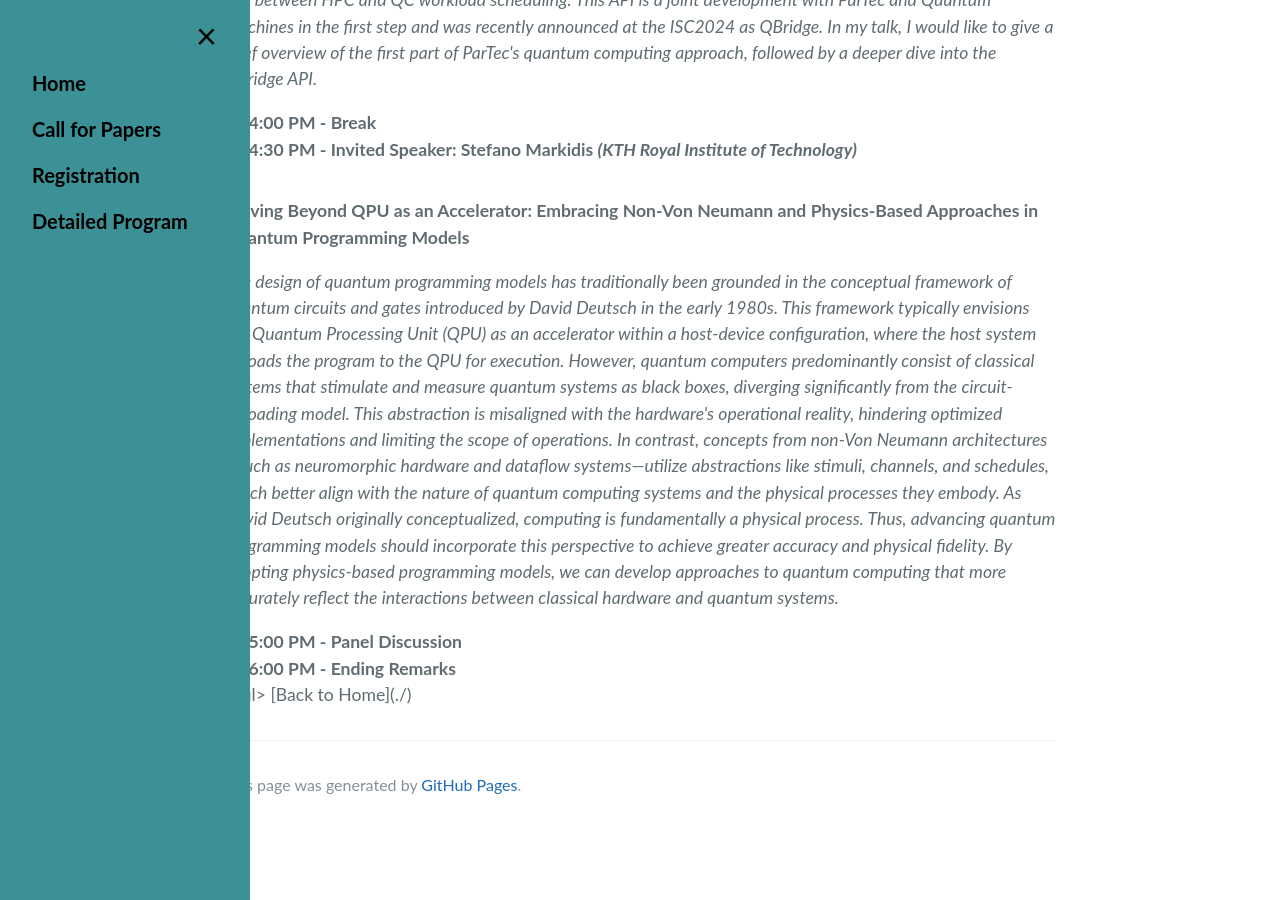
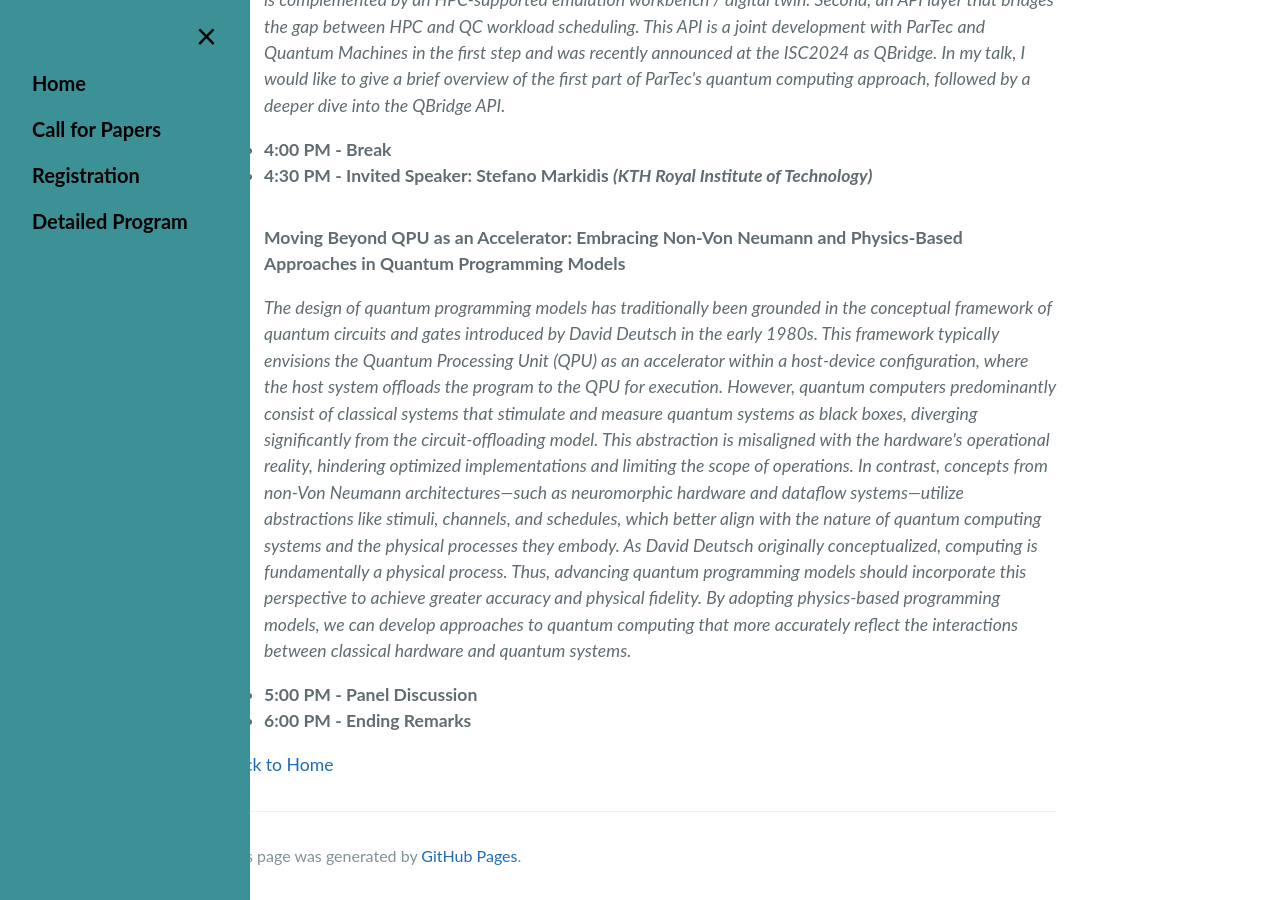
Before and after one commit to HPQCI/HPQCI.github.io, a Jekyll site: the page built from program.md, in a window 1280 px wide and 900 px high, scrolled down 1290 px. Built offline with Jekyll 4.4.1, drawn with Linux system fonts in a browser that asks for light colours.

Commit message:
fix program

```diff
--- a/program.md
+++ b/program.md
@@ -4,7 +4,7 @@ title: Workshop Program
 ---
 
 # Workshop Program
-<l>
+<ul>
 	<li>
 		<p style="display:inline-block;">
 		  <b>2:00 PM - Opening</b>
```
